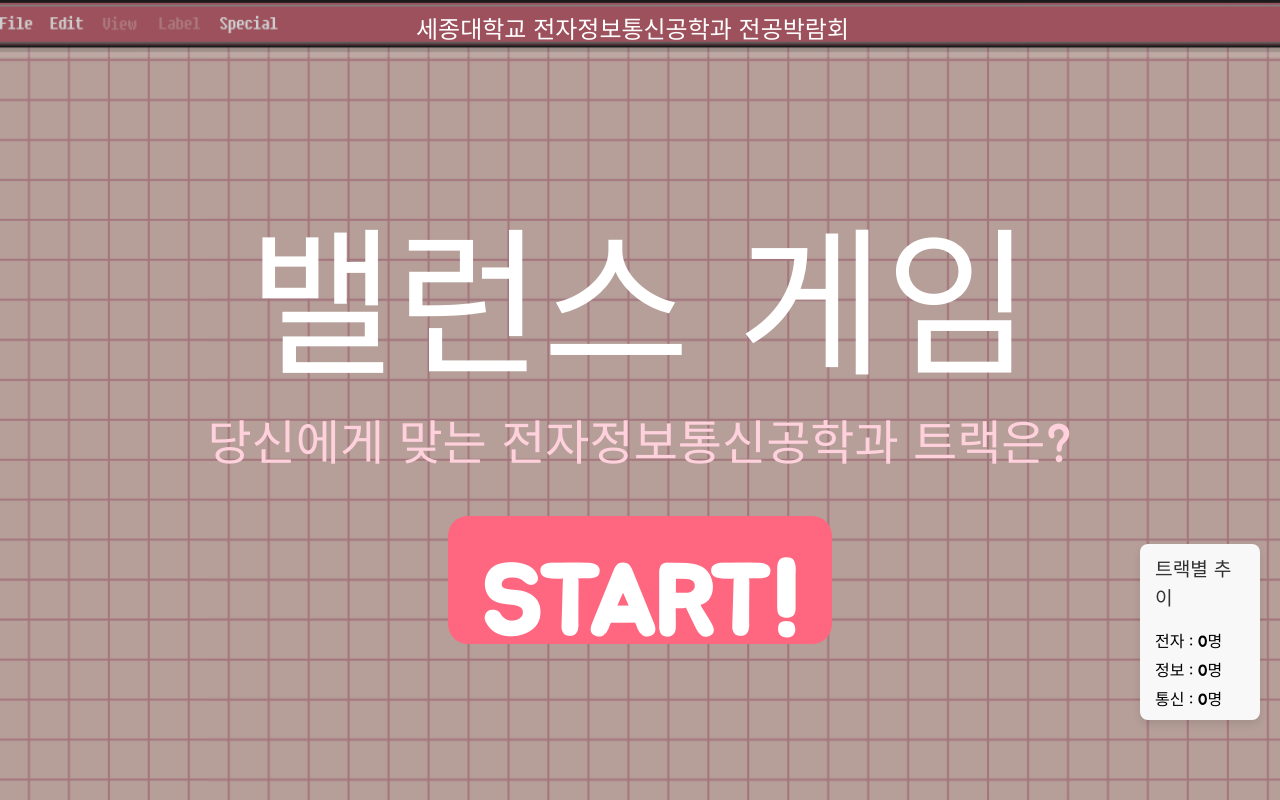
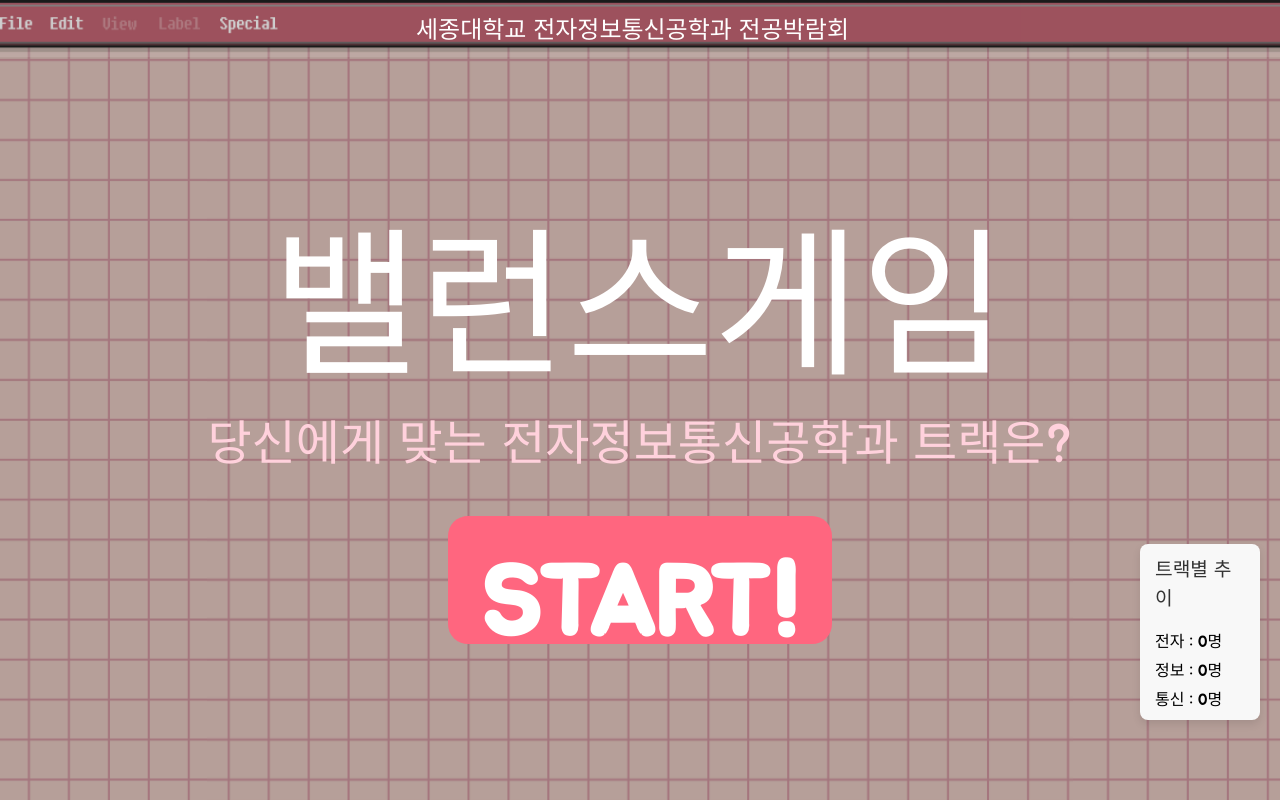
Before and after one commit to GeekGitLit/eice, a plain HTML site: page index.html in a window 1280 px wide. Drawn offline with Linux system fonts and the light colour scheme.

Commit message:
Update Text

```diff
--- a/index.html
+++ b/index.html
@@ -17,7 +17,7 @@
   </header>
   <!-- 시작 페이지 -->
   <div id="start-page" class="container">
-    <h1>밸런스 게임</h1>
+    <h1>밸런스게임</h1>
     <h3 id="subtitle">당신에게 맞는 전자정보통신공학과 트랙은?</h3>
     <div id="start-button">
       <button onclick="startGame()">START!</button>
```
